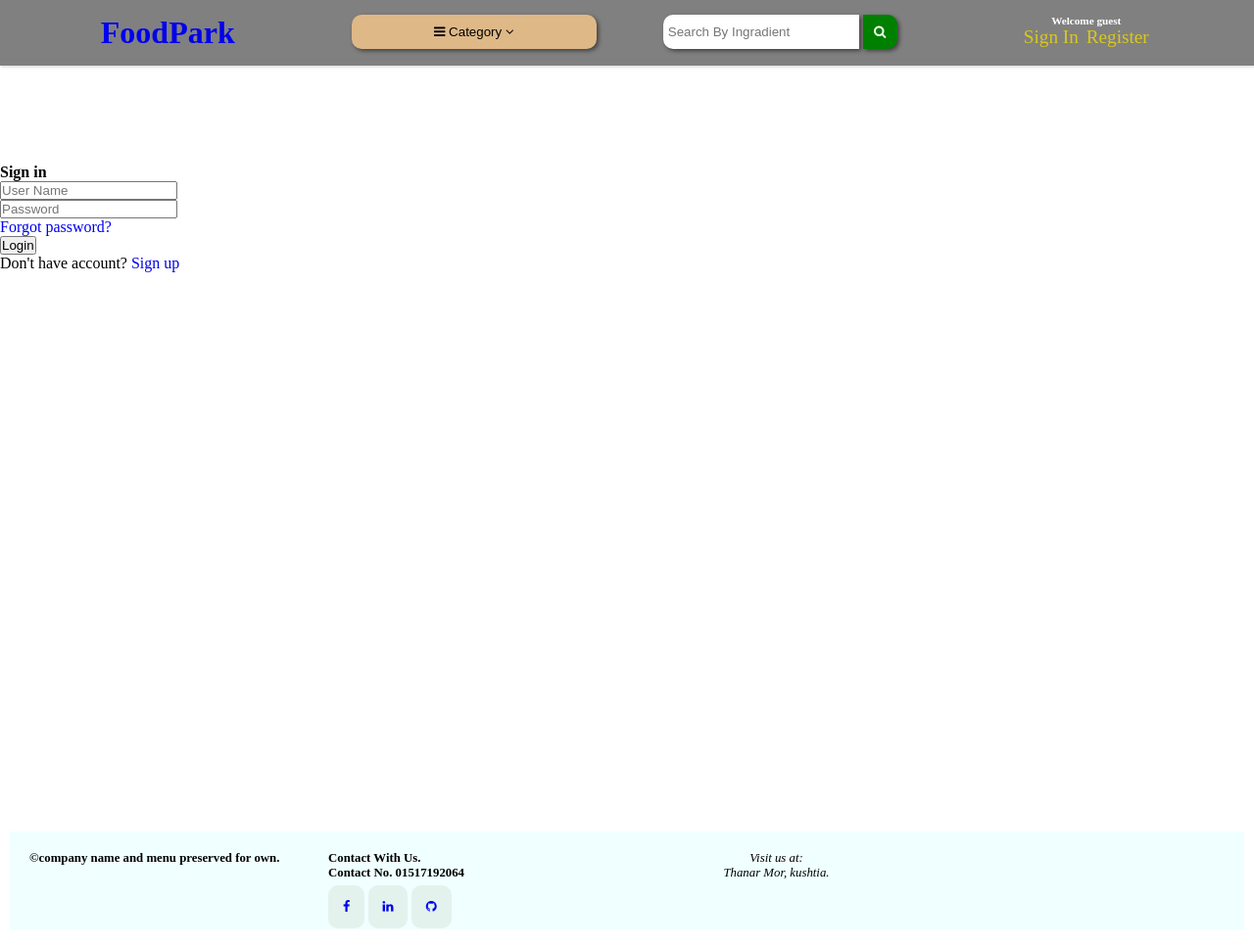
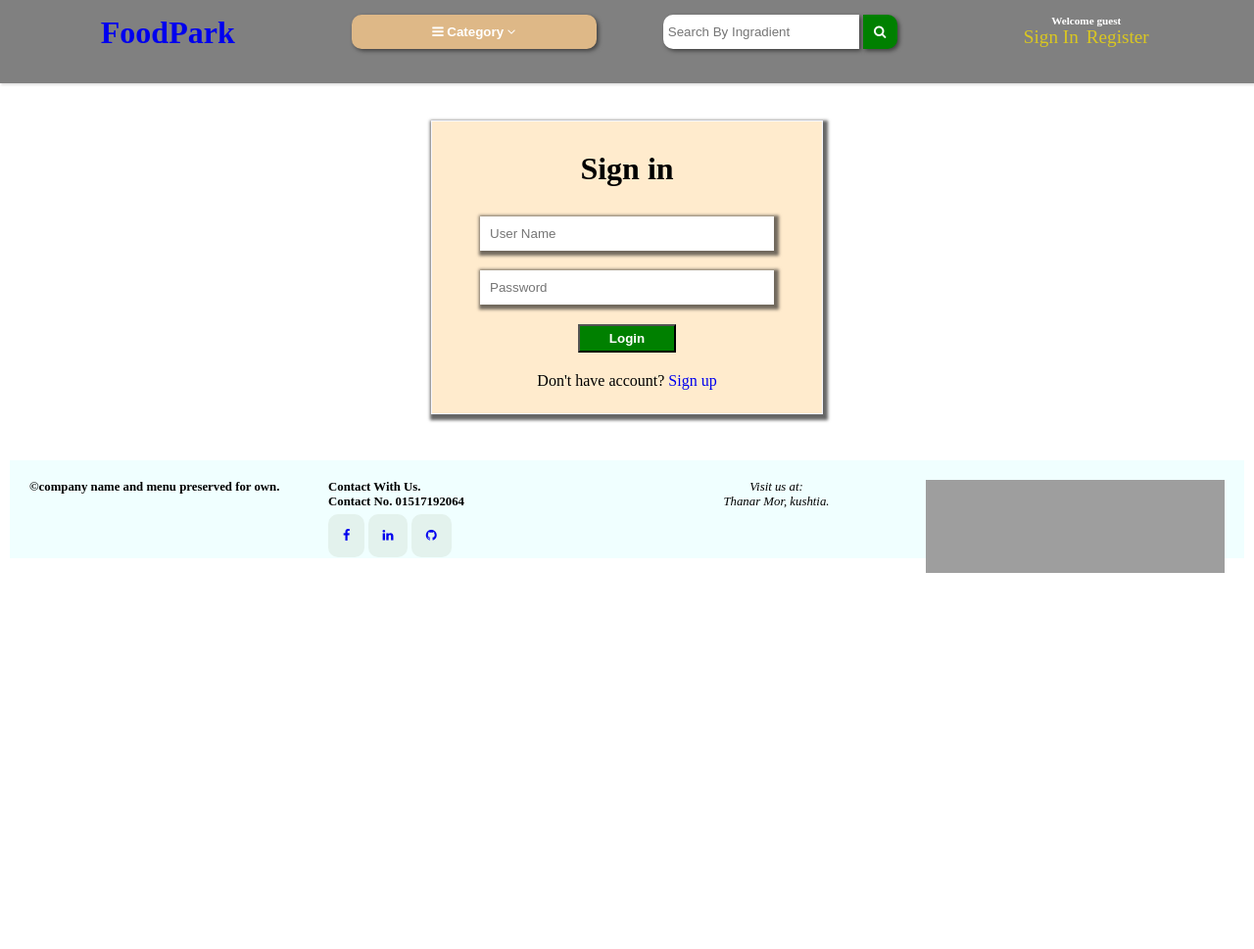
Before and after one commit to sheikhsohag/Django_Food_recipe, a Django app: template accounts/templates/accounts/signin.html in a window 1280 px wide. Shown: the whole page at 98% size. After the commit the page ends 585 px from the top, so only its background shows below. Run offline with Django 3.2, Linux system fonts and the light colour scheme; the template is opened without the code that fills it, so the values that code supplies are empty; grey boxes are pictures that could not be loaded.

Commit message:
login and register page complate

```diff
--- a/accounts/templates/accounts/signin.html
+++ b/accounts/templates/accounts/signin.html
@@ -1,36 +1,116 @@
 {% extends 'base.html' %}
 
 {% block body %}
-<section class="section-conten padding-y" style="min-height:84vh">
+<section class="sections">
 
 <!-- ============================ COMPONENT LOGIN   ================================= -->
-	<div class="card mx-auto" style="max-width: 380px; margin-top:100px;">
+	<div class="cards">
       <div class="card-body">
-      <h4 class="card-title mb-4">Sign in</h4>
+      <h4 class="card-title">Sign in</h4>
       <form method = 'post'>
         {% csrf_token %}
+
+        <div class="form-contains">
           <div class="form-group">
-			 <input type="text" class="form-control" placeholder="User Name" name="username" >
+            <input  class="input-field" type="text" class="form-control" placeholder="User Name" name="username" >
          </div> <!-- form-group// -->
+
+
          <div class="form-group">
            <input type="password" class="form-control" placeholder="Password" name='password'>
          </div> <!-- form-group// -->
 
-          <div class="form-group">
-          	<a href="#" class="float-right">Forgot password?</a>
 
-          </div> <!-- form-group form-check .// -->
          <div class="form-group">
              <button type="submit" class="btn btn-primary btn-block"> Login  </button>
          </div> <!-- form-group// -->
+
      </form>
+
      </div> <!-- card-body.// -->
+        </div>
+
+
+      <p class="text-account">Don't have account? <a href="{% url 'register' %}">Sign up</a></p>
+     <br><br>
     </div> <!-- card .// -->
 
-     <p class="text-center mt-4">Don't have account? <a href="{% url 'register' %}">Sign up</a></p>
-     <br><br>
+
 <!-- ============================ COMPONENT LOGIN  END.// ================================= -->
 
 
 </section>
+
+
+<style>
+
+  *{
+    margin: 0;
+    padding: 0;
+    box-sizing: border-box;
+  }
+
+  section{
+    top: 0;
+    left: 0;
+    position: relative;
+    height: 375px;
+  }
+
+  .cards{
+    position: absolute;
+    width: 400px;
+    height: 300px;
+    border: 1px solid ghostwhite;
+    box-shadow: 2px 3px 3px 3px rgba(0, 0, 0, 0.6);
+    text-align: center;
+    top: 50%;
+    left: 50%;
+    transform: translate(-50%, -50%);
+    background-color: blanchedalmond;
+  }
+
+
+
+  .card-title{
+    padding: 15px;
+    font-size: 2rem;
+    margin: 15px;
+  }
+
+  .form-contains{
+    display: block;
+  }
+
+  input{
+    width: 300px;
+    padding: 10px;
+    margin: 0 0 20px 0;
+    outline: none;
+    box-shadow: 2px 2px 3px 3px rgba(20, 20, 20, 0.6);
+    border: none;
+  }
+
+  input:focus{
+    transform: scale(1.02);
+  }
+
+
+  button{
+    width: 100px;
+    padding: 5px;
+    background-color: green;
+    color: white;
+    font-weight: bold;
+    margin-bottom: 20px;
+  }
+
+  button:focus{
+    background-color: gray;
+    color: red;
+  }
+
+
+
+</style>
 {% endblock %}
--- a/templates/base.html
+++ b/templates/base.html
@@ -70,10 +70,14 @@
           {% if request.user.is_authenticated %}
 
           <div class="sign-container  right">
-            <small class="status"><h4>Welcome guest</h4></small>
+            <small class="status"><h4>{{user.username}}</h4></small>
+            {% if user.profile.image %}
+            <span>pix</span>
+            {% endif %}
             <div class="sign-register">
              <a href="{% url 'profiles' request.user.username %}">Profile</a>
-             <a href="{% url 'logout' %}">Register</a>
+             <span style="color: burlywood; font-weight: bold; font-size: 1.5rem;">|</span>
+             <a href="{% url 'logout' %}">Logout</a>
             </div>
         </div>
 
@@ -152,6 +156,9 @@ a{
 
 
 .navbar{
+  left: 0;
+  top: 0;
+  /* position: fixed; */
   width: 100%;
   height: 12%;
   background-color: grey;
@@ -190,6 +197,7 @@ a{
   border-radius: 10px;
   border: none;
   box-shadow: 2px 2px 4px rgba(0, 0, 0, 0.5);
+  z-index: 10;
 }
 
 .button{
@@ -215,6 +223,7 @@ a{
   position: relative;
   color: white;
   /* display: none; */
+  z-index: 5;
 }
 
 .dropdrown-menu ul li:hover {
@@ -323,8 +332,11 @@ a{
   background-color: azure;
   padding: 20px;
   height: 100px;
+  left: 0;
+  bottom: 0;
   font-size: 0.8rem;
   margin: 10px;
+  /* position: fixed; */
  }
 
  .footer-containers{
```
Also changed, not shown: accounts/templates/accounts/register.html (+97 -15 lines), db.sqlite3. Lines whose indentation alone changed are shown as unchanged.
